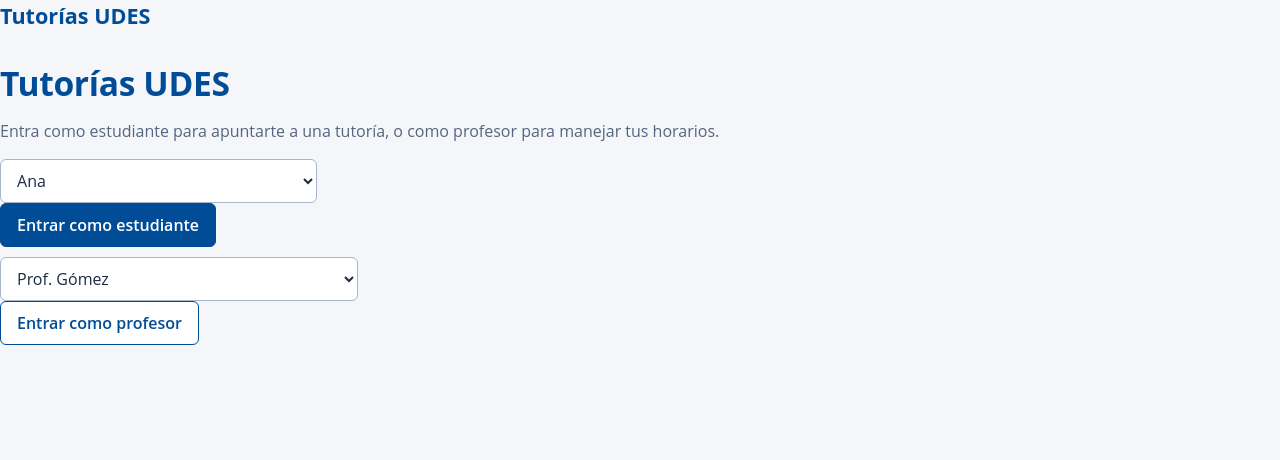
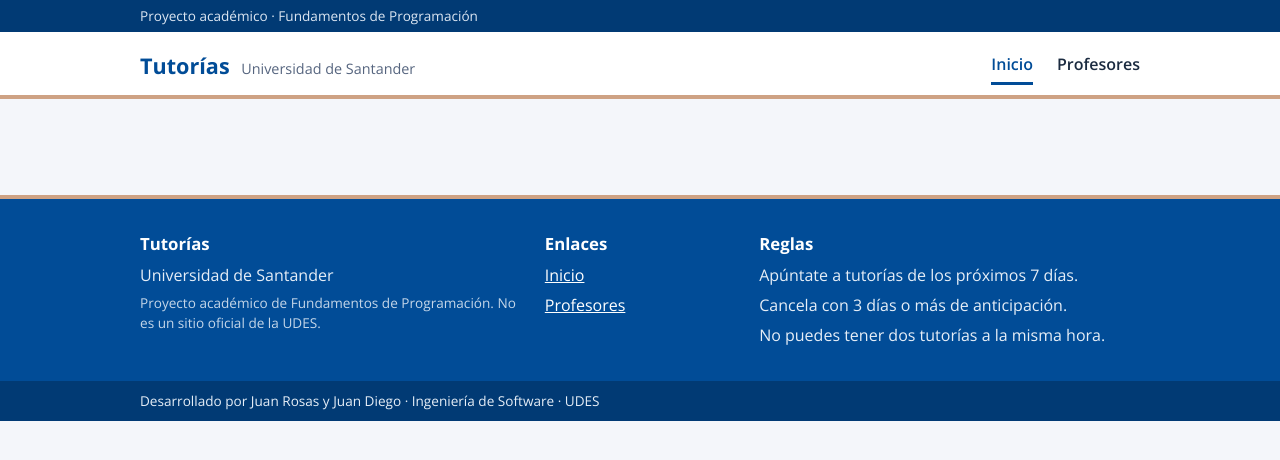
Before and after one commit to Daniromero1410/FUNDAMENTOS_PROG, a Flask app: page / in a window 1280 px wide. Shown: the top 460 px of the page. Run offline with Flask 3, Linux system fonts and the light colour scheme.

Commit message:
Nueva estructura base y pagina de inicio

```diff
--- a/tutoriasPA/templates/base.html
+++ b/tutoriasPA/templates/base.html
@@ -3,36 +3,80 @@
 <head>
   <meta charset="utf-8">
   <meta name="viewport" content="width=device-width, initial-scale=1">
-  <title>Tutorías UDES</title>
+  <title>Tutorías · Universidad de Santander</title>
   <link rel="preconnect" href="https://fonts.googleapis.com">
   <link rel="preconnect" href="https://fonts.gstatic.com" crossorigin>
-  <link href="https://fonts.googleapis.com/css2?family=Bricolage+Grotesque:opsz,wght@12..96,600;12..96,700;12..96,800&family=Public+Sans:wght@400;600&display=swap" rel="stylesheet">
+  <link href="https://fonts.googleapis.com/css2?family=Open+Sans:wght@400;600;700&display=swap" rel="stylesheet">
   <link rel="stylesheet" href="{{ url_for('static', filename='estilos.css') }}">
 </head>
 <body>
-  <header class="barra">
-    <div class="barra-contenido">
-      <a class="marca" href="/">Tutorías UDES</a>
-      {% if rol == "estudiante" %}
-        <a class="barra-enlace" href="/profesores">Profesores</a>
-        <a class="barra-enlace" href="/mis-tutorias">Mis tutorías</a>
+
+  <!-- 1. Barra superior: aviso del proyecto y usuario -->
+  <div class="barra-superior">
+    <div class="contenedor barra-superior-contenido">
+      <span>Proyecto académico · Fundamentos de Programación</span>
+      {% if usuario %}
+        <span>{{ usuario.nombre }} · <a href="/salir">Salir</a></span>
       {% endif %}
-      {% if rol == "profesor" %}
-        <a class="barra-enlace" href="/panel">Mi panel</a>
-      {% endif %}
-      {% if usuario %}
-        <span class="barra-usuario">{{ usuario.nombre }}</span>
-        <a class="barra-enlace" href="/salir">Salir</a>
-      {% endif %}
+    </div>
+  </div>
+
+  <!-- 2. Encabezado: marca a la izquierda, menú a la derecha -->
+  <header class="cabecera">
+    <div class="contenedor cabecera-contenido">
+      <a class="marca" href="/">Tutorías <span class="marca-u">Universidad de Santander</span></a>
+
+      <nav class="menu" aria-label="Menú principal">
+        <a href="/" {% if request.path == "/" %}class="activo"{% endif %}>Inicio</a>
+        <a href="/profesores" {% if request.path.startswith("/profesor") %}class="activo"{% endif %}>Profesores</a>
+        {% if rol == "estudiante" %}
+          <a href="/mis-tutorias" {% if request.path == "/mis-tutorias" %}class="activo"{% endif %}>Mis tutorías</a>
+        {% endif %}
+        {% if rol == "profesor" %}
+          <a href="/panel" {% if request.path.startswith("/panel") %}class="activo"{% endif %}>Mi panel</a>
+        {% endif %}
+      </nav>
     </div>
   </header>
 
-  <main class="pagina">
+  <!-- 3. Banda del título (cada página pone la suya) -->
+  {% block banda %}{% endblock %}
+
+  <!-- 4. Contenido -->
+  <main class="contenedor pagina">
     {% for categoria, mensaje in get_flashed_messages(with_categories=true) %}
       <p class="aviso {{ categoria }}" role="status">{{ mensaje }}</p>
     {% endfor %}
 
     {% block contenido %}{% endblock %}
   </main>
+
+  <!-- 5. Pie de página en columnas -->
+  <footer class="pie">
+    <div class="contenedor pie-columnas">
+      <div>
+        <p class="pie-titulo">Tutorías</p>
+        <p>Universidad de Santander</p>
+        <p class="pie-pequeno">Proyecto académico de Fundamentos de Programación. No es un sitio oficial de la UDES.</p>
+      </div>
+      <div>
+        <p class="pie-titulo">Enlaces</p>
+        <p><a href="/">Inicio</a></p>
+        <p><a href="/profesores">Profesores</a></p>
+        {% if rol == "estudiante" %}<p><a href="/mis-tutorias">Mis tutorías</a></p>{% endif %}
+        {% if rol == "profesor" %}<p><a href="/panel">Mi panel</a></p>{% endif %}
+      </div>
+      <div>
+        <p class="pie-titulo">Reglas</p>
+        <p>Apúntate a tutorías de los próximos 7 días.</p>
+        <p>Cancela con 3 días o más de anticipación.</p>
+        <p>No puedes tener dos tutorías a la misma hora.</p>
+      </div>
+    </div>
+    <div class="pie-final">
+      <div class="contenedor">Desarrollado por Juan Rosas y Juan Diego · Ingeniería de Software · UDES</div>
+    </div>
+  </footer>
+
 </body>
 </html>
--- a/tutoriasPA/templates/inicio.html
+++ b/tutoriasPA/templates/inicio.html
@@ -1,28 +1,82 @@
-{% extends "base.html" %}
+<!doctype html>
+<html lang="es">
+<head>
+  <meta charset="utf-8">
+  <meta name="viewport" content="width=device-width, initial-scale=1">
+  <title>Tutorías · Universidad de Santander</title>
+  <link rel="preconnect" href="https://fonts.googleapis.com">
+  <link rel="preconnect" href="https://fonts.gstatic.com" crossorigin>
+  <link href="https://fonts.googleapis.com/css2?family=Open+Sans:wght@400;600;700&display=swap" rel="stylesheet">
+  <link rel="stylesheet" href="{{ url_for('static', filename='estilos.css') }}">
+</head>
+<body>
 
-{% block contenido %}
-  <section class="entrada">
-    <h1>Tutorías UDES</h1>
-    <p class="suave">Entra como estudiante para apuntarte a una tutoría, o como profesor para manejar tus horarios.</p>
+  <!-- 1. Barra superior: aviso del proyecto y usuario -->
+  <div class="barra-superior">
+    <div class="contenedor barra-superior-contenido">
+      <span>Proyecto académico · Fundamentos de Programación</span>
+      {% if usuario %}
+        <span>{{ usuario.nombre }} · <a href="/salir">Salir</a></span>
+      {% endif %}
+    </div>
+  </div>
 
-    <form method="post" action="/entrar">
-      <input type="hidden" name="rol" value="estudiante">
-      <select name="usuario_id" aria-label="Estudiante">
-        {% for estudiante in estudiantes %}
-          <option value="{{ estudiante.id }}">{{ estudiante.nombre }}</option>
-        {% endfor %}
-      </select>
-      <button class="boton" type="submit">Entrar como estudiante</button>
-    </form>
+  <!-- 2. Encabezado: marca a la izquierda, menú a la derecha -->
+  <header class="cabecera">
+    <div class="contenedor cabecera-contenido">
+      <a class="marca" href="/">Tutorías <span class="marca-u">Universidad de Santander</span></a>
 
-    <form method="post" action="/entrar">
-      <input type="hidden" name="rol" value="profesor">
-      <select name="usuario_id" aria-label="Profesor">
-        {% for profesor in profesores %}
-          <option value="{{ profesor.id }}">{{ profesor.nombre }}</option>
-        {% endfor %}
-      </select>
-      <button class="boton boton-claro" type="submit">Entrar como profesor</button>
-    </form>
-  </section>
-{% endblock %}
+      <nav class="menu" aria-label="Menú principal">
+        <a href="/" {% if request.path == "/" %}class="activo"{% endif %}>Inicio</a>
+        <a href="/profesores" {% if request.path.startswith("/profesor") %}class="activo"{% endif %}>Profesores</a>
+        {% if rol == "estudiante" %}
+          <a href="/mis-tutorias" {% if request.path == "/mis-tutorias" %}class="activo"{% endif %}>Mis tutorías</a>
+        {% endif %}
+        {% if rol == "profesor" %}
+          <a href="/panel" {% if request.path.startswith("/panel") %}class="activo"{% endif %}>Mi panel</a>
+        {% endif %}
+      </nav>
+    </div>
+  </header>
+
+  <!-- 3. Banda del título (cada página pone la suya) -->
+  {% block banda %}{% endblock %}
+
+  <!-- 4. Contenido -->
+  <main class="contenedor pagina">
+    {% for categoria, mensaje in get_flashed_messages(with_categories=true) %}
+      <p class="aviso {{ categoria }}" role="status">{{ mensaje }}</p>
+    {% endfor %}
+
+    {% block contenido %}{% endblock %}
+  </main>
+
+  <!-- 5. Pie de página en columnas -->
+  <footer class="pie">
+    <div class="contenedor pie-columnas">
+      <div>
+        <p class="pie-titulo">Tutorías</p>
+        <p>Universidad de Santander</p>
+        <p class="pie-pequeno">Proyecto académico de Fundamentos de Programación. No es un sitio oficial de la UDES.</p>
+      </div>
+      <div>
+        <p class="pie-titulo">Enlaces</p>
+        <p><a href="/">Inicio</a></p>
+        <p><a href="/profesores">Profesores</a></p>
+        {% if rol == "estudiante" %}<p><a href="/mis-tutorias">Mis tutorías</a></p>{% endif %}
+        {% if rol == "profesor" %}<p><a href="/panel">Mi panel</a></p>{% endif %}
+      </div>
+      <div>
+        <p class="pie-titulo">Reglas</p>
+        <p>Apúntate a tutorías de los próximos 7 días.</p>
+        <p>Cancela con 3 días o más de anticipación.</p>
+        <p>No puedes tener dos tutorías a la misma hora.</p>
+      </div>
+    </div>
+    <div class="pie-final">
+      <div class="contenedor">Desarrollado por Juan Rosas y Juan Diego · Ingeniería de Software · UDES</div>
+    </div>
+  </footer>
+
+</body>
+</html>
```
